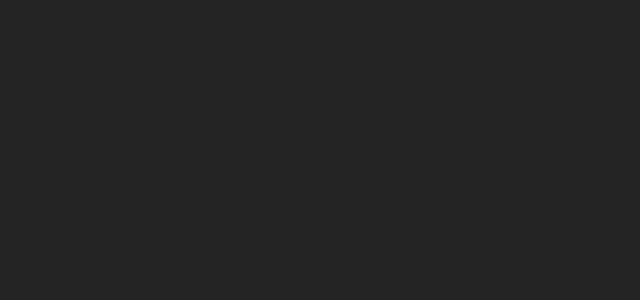
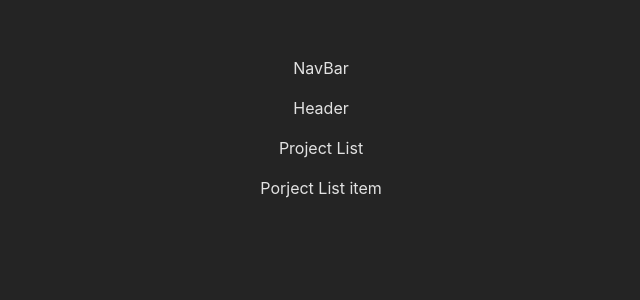
Before and after one commit to Bohjaangles/portfolio, a React (Vite) app: page / in a window 1280 px wide. Shown: the top 300 px of the page, without its empty margins (319-959 px from the left). Built offline with nearby package versions, Linux system fonts and the light colour scheme.

Commit message:
add core component structure

```diff
--- a/src/App.jsx
+++ b/src/App.jsx
@@ -1,12 +1,17 @@
 
 import './App.css'
+import ProjectList from './components/ProjectList'
+import Header from './components/Header'
+import NavBar from './components/NavBar'
 
 function App() {
 
 
   return (
     <div className="App">
-
+      <NavBar />
+      <Header />
+      <ProjectList />
     </div>
   )
 }
--- /dev/null
+++ b/src/components/Header.jsx
@@ -0,0 +1,9 @@
+import React from 'react'
+
+export default function Header() {
+  return (
+    <div>
+      <p>Header</p>
+    </div>
+  )
+}
--- /dev/null
+++ b/src/components/NavBar.jsx
@@ -0,0 +1,14 @@
+import React from 'react'
+
+export default function NavBar() {
+  return (
+    <div className='navbar-wrapper'>
+      <div className="navbar-buttons">
+
+      </div>
+      <div className="navbar-title">
+        <p>NavBar</p>
+      </div>
+    </div>
+  )
+}
--- /dev/null
+++ b/src/components/ProjectList.jsx
@@ -0,0 +1,11 @@
+import React from 'react'
+import ProjectListItem from './ProjectListItem'
+
+export default function ProjectList() {
+  return (
+    <div>
+      <p>Project List</p>
+      <ProjectListItem />
+    </div>
+  )
+}
--- /dev/null
+++ b/src/components/ProjectListItem.jsx
@@ -0,0 +1,9 @@
+import React from 'react'
+
+export default function ProjectListItem() {
+  return (
+    <div>
+      <p>Porject List item</p>
+    </div>
+  )
+}
```
Also changed, not shown: 1 other file (tests, documents, lock files or other folders).
